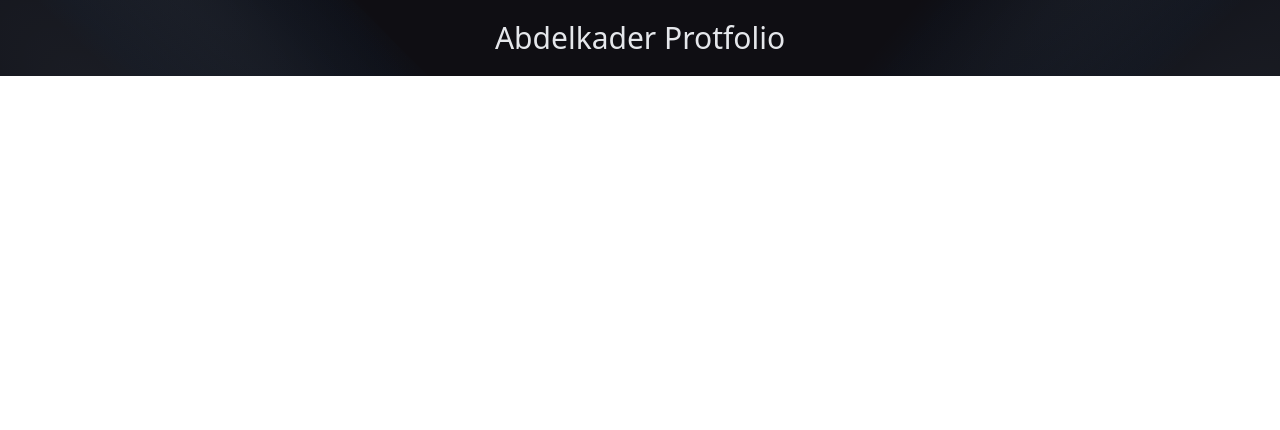
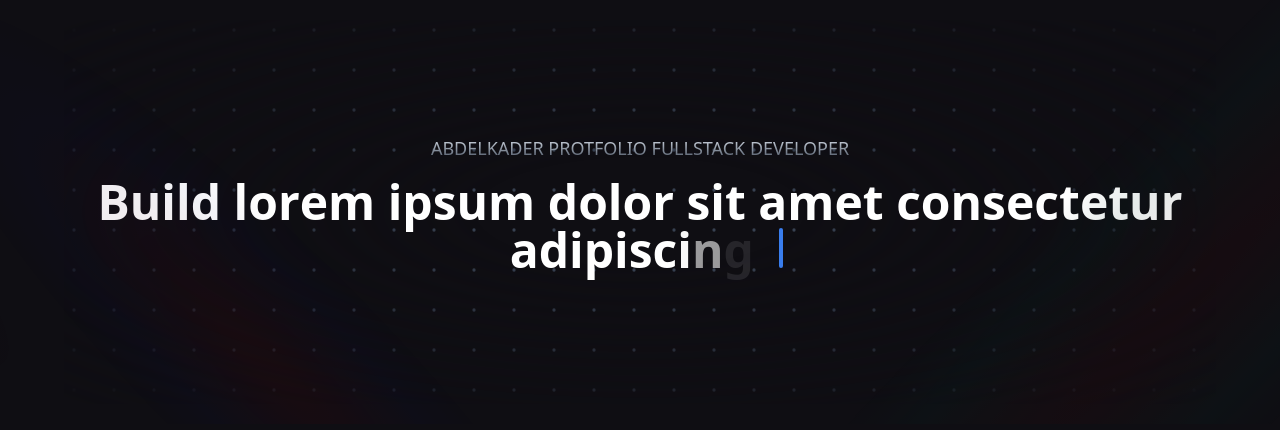
Before and after one commit to RyoDagg/next-portfolio, a Next.js app: page / in a window 1280 px wide. Shown: the top 430 px of the page. Built offline with nearby package versions, Linux system fonts and the light colour scheme.

Commit message:
Refactor layout and add Hero component; update Spotlight styles and introduce DotBackground and TypewriterEffect components

```diff
--- a/app/layout.tsx
+++ b/app/layout.tsx
@@ -25,7 +25,7 @@ export default function RootLayout({
   return (
     <html lang="en">
       <body
-        className={`${geistSans.variable} ${geistMono.variable} antialiased`}
+        className={`${geistSans.variable} ${geistMono.variable} antialiased bg-black-100`}
       >
         {children}
       </body>
--- a/app/page.tsx
+++ b/app/page.tsx
@@ -1,14 +1,10 @@
-import { Spotlight } from "@/components/ui/spotlight";
-import Image from "next/image";
+import Hero from "@/components/hero";
 
 export default function Home() {
   return (
     <main className="bg-black-100 flex flex-col items-center justify-center mx-auto overflow-hidden p-5 relative sm:px-10">
       <div className="max-w-6xl w-full">
-        <h1 className="text-3xl text-gray-200 text-center">
-          <Spotlight />
-          Abdelkader Protfolio
-        </h1>
+        <Hero />
       </div>
     </main>
   );
--- /dev/null
+++ b/components/hero.tsx
@@ -0,0 +1,32 @@
+import { DotBackground } from "./ui/dot-background";
+import { Spotlight } from "./ui/spotlight";
+import { TypewriterEffect } from "./ui/typewriter-effect";
+
+const Hero = () => {
+  return (
+    <DotBackground>
+      <div className="h-96 w-full flex flex-col items-center justify-center relative">
+        <Spotlight />
+        <div className="flex flex-col items-center justify-center h-full p-8 text-center">
+          <h2 className="text-xl sm:text-lg uppercase font-medium bg-clip-text text-transparent bg-gradient-to-b from-blue-50 to-gray-700">
+            Abdelkader Protfolio Fullstack Developer
+          </h2>
+          <TypewriterEffect
+            className="my-4"
+            words={[
+              {
+                text: "Build lorem ipsum dolor sit amet consectetur adipiscing",
+              },
+              {
+                text: "Aceternity.",
+                className: "text-blue-500",
+              },
+            ]}
+          />
+        </div>
+      </div>
+    </DotBackground>
+  );
+};
+
+export default Hero;
--- /dev/null
+++ b/components/ui/dot-background.tsx
@@ -0,0 +1,9 @@
+export function DotBackground({ children }: { children?: React.ReactNode }) {
+  return (
+    <div className="w-full bg-dot-gray-700 relative flex items-center justify-center">
+      {/* Radial gradient for the container to give a faded look */}
+      <div className="absolute pointer-events-none inset-0 flex items-center justify-center bg-black-100  [mask-image:radial-gradient(ellipse_at_center,transparent_20%,black)]"></div>
+      {children}
+    </div>
+  );
+}
--- a/components/ui/spotlight.tsx
+++ b/components/ui/spotlight.tsx
@@ -15,11 +15,11 @@ type SpotlightProps = {
 };
 
 export const Spotlight = ({
-  gradientFirst = "radial-gradient(68.54% 68.72% at 55.02% 31.46%, hsla(210, 100%, 85%, .08) 0, hsla(210, 100%, 55%, .02) 50%, hsla(210, 100%, 45%, 0) 80%)",
-  gradientSecond = "radial-gradient(50% 50% at 50% 50%, hsla(210, 100%, 85%, .06) 0, hsla(210, 100%, 55%, .02) 80%, transparent 100%)",
-  gradientThird = "radial-gradient(50% 50% at 50% 50%, hsla(210, 100%, 85%, .04) 0, hsla(210, 100%, 45%, .02) 80%, transparent 100%)",
+  gradientFirst = "radial-gradient(30% 30% at 50% 50%, hsla(0, 100%, 20%, 0.2) 10%, hsla(240, 100%, 20%, 0.1) 80%, transparent 120%)",
+  gradientSecond = "radial-gradient(40% 40% at 50% 50%, hsla(0, 100%, 20%, 0.15) 10%, hsla(170, 100%, 10%, 0.2) 80%, transparent 120%)",
+  gradientThird = "radial-gradient(30% 30% at 50% 50%, hsla(240, 100%, 20%, 0.1) 10%, hsla(330, 100%, 20%, 0.02) 80%, transparent 120%)",
   translateY = -350,
-  width = 560,
+  width = 320,
   height = 1380,
   smallWidth = 240,
   duration = 7,
@@ -31,7 +31,7 @@ export const Spotlight = ({
         opacity: 0,
       }}
       animate={{
-        opacity: 1,
+        opacity: 0.5,
       }}
       transition={{
         duration: 1.5,
@@ -62,10 +62,10 @@ export const Spotlight = ({
 
         <div
           style={{
-            transform: "rotate(-45deg) translate(5%, -50%)",
+            transform: "rotate(45deg) translate(250%, -70%)",
             background: gradientSecond,
-            width: `${smallWidth}px`,
-            height: `${height}px`,
+            width: `${width}px`,
+            height: `${height * 2}px`,
           }}
           className={`absolute top-0 left-0 origin-top-left`}
         />
@@ -81,7 +81,7 @@ export const Spotlight = ({
         />
       </motion.div>
 
-      <motion.div
+      {/* <motion.div
         animate={{
           x: [0, -xOffset, 0],
         }}
@@ -122,7 +122,7 @@ export const Spotlight = ({
           }}
           className={`absolute top-0 right-0 origin-top-right`}
         />
-      </motion.div>
+      </motion.div> */}
     </motion.div>
   );
 };
--- /dev/null
+++ b/components/ui/typewriter-effect.tsx
@@ -0,0 +1,184 @@
+"use client";
+
+import { cn } from "@/lib/utils";
+import { motion, stagger, useAnimate, useInView } from "framer-motion";
+import { useEffect } from "react";
+
+export const TypewriterEffect = ({
+  words,
+  className,
+  cursorClassName,
+}: {
+  words: {
+    text: string;
+    className?: string;
+  }[];
+  className?: string;
+  cursorClassName?: string;
+}) => {
+  // split text inside of words into array of characters
+  const wordsArray = words.map((word) => {
+    return {
+      ...word,
+      text: word.text.split(""),
+    };
+  });
+
+  const [scope, animate] = useAnimate();
+  const isInView = useInView(scope);
+  useEffect(() => {
+    if (isInView) {
+      animate(
+        "span",
+        {
+          display: "inline-block",
+          opacity: 1,
+          width: "fit-content",
+        },
+        {
+          duration: 0.3,
+          delay: stagger(0.1),
+          ease: "easeInOut",
+        }
+      );
+    }
+  }, [isInView]);
+
+  const renderWords = () => {
+    return (
+      <motion.div ref={scope} className="inline">
+        {wordsArray.map((word, idx) => {
+          return (
+            <div key={`word-${idx}`} className="inline">
+              {word.text.map((char, index) => (
+                <motion.span
+                  initial={{}}
+                  key={`char-${index}`}
+                  className={cn(`text-white opacity-0 hidden`, word.className)}
+                >
+                  {char === " " ? "\u00A0" : char}
+                </motion.span>
+              ))}
+              &nbsp;
+            </div>
+          );
+        })}
+      </motion.div>
+    );
+  };
+  return (
+    <div
+      className={cn(
+        "text-base sm:text-xl md:text-3xl lg:text-5xl font-bold text-center",
+        className
+      )}
+    >
+      {renderWords()}
+      <motion.span
+        initial={{
+          opacity: 0,
+        }}
+        animate={{
+          opacity: 1,
+        }}
+        transition={{
+          duration: 0.8,
+          repeat: Infinity,
+          repeatType: "reverse",
+        }}
+        className={cn(
+          "inline-block rounded-sm w-[4px] h-4 md:h-6 lg:h-10 bg-blue-500",
+          cursorClassName
+        )}
+      ></motion.span>
+    </div>
+  );
+};
+
+export const TypewriterEffectSmooth = ({
+  words,
+  className,
+  cursorClassName,
+}: {
+  words: {
+    text: string;
+    className?: string;
+  }[];
+  className?: string;
+  cursorClassName?: string;
+}) => {
+  // split text inside of words into array of characters
+  const wordsArray = words.map((word) => {
+    return {
+      ...word,
+      text: word.text.split(""),
+    };
+  });
+  const renderWords = () => {
+    return (
+      <div>
+        {wordsArray.map((word, idx) => {
+          return (
+            <div key={`word-${idx}`} className="inline-block">
+              {word.text.map((char, index) => (
+                <span
+                  key={`char-${index}`}
+                  className={cn(`dark:text-white text-black `, word.className)}
+                >
+                  {char}
+                </span>
+              ))}
+              &nbsp;
+            </div>
+          );
+        })}
+      </div>
+    );
+  };
+
+  return (
+    <div className={cn("flex space-x-1 my-6", className)}>
+      <motion.div
+        className="overflow-hidden pb-2"
+        initial={{
+          width: "0%",
+        }}
+        whileInView={{
+          width: "fit-content",
+        }}
+        transition={{
+          duration: 2,
+          ease: "linear",
+          delay: 1,
+        }}
+      >
+        <div
+          className="text-xs sm:text-base md:text-xl lg:text:3xl xl:text-5xl font-bold"
+          style={{
+            whiteSpace: "nowrap",
+          }}
+        >
+          {renderWords()}{" "}
+        </div>{" "}
+      </motion.div>
+      <motion.span
+        initial={{
+          opacity: 0,
+        }}
+        animate={{
+          opacity: 1,
+        }}
+        transition={{
+          duration: 0.8,
+
+          repeat: Infinity,
+          repeatType: "reverse",
+        }}
+        className={cn(
+          "block rounded-sm w-[4px]  h-4 sm:h-6 xl:h-12 bg-blue-500",
+          cursorClassName
+        )}
+      ></motion.span>
+    </div>
+  );
+};
```
